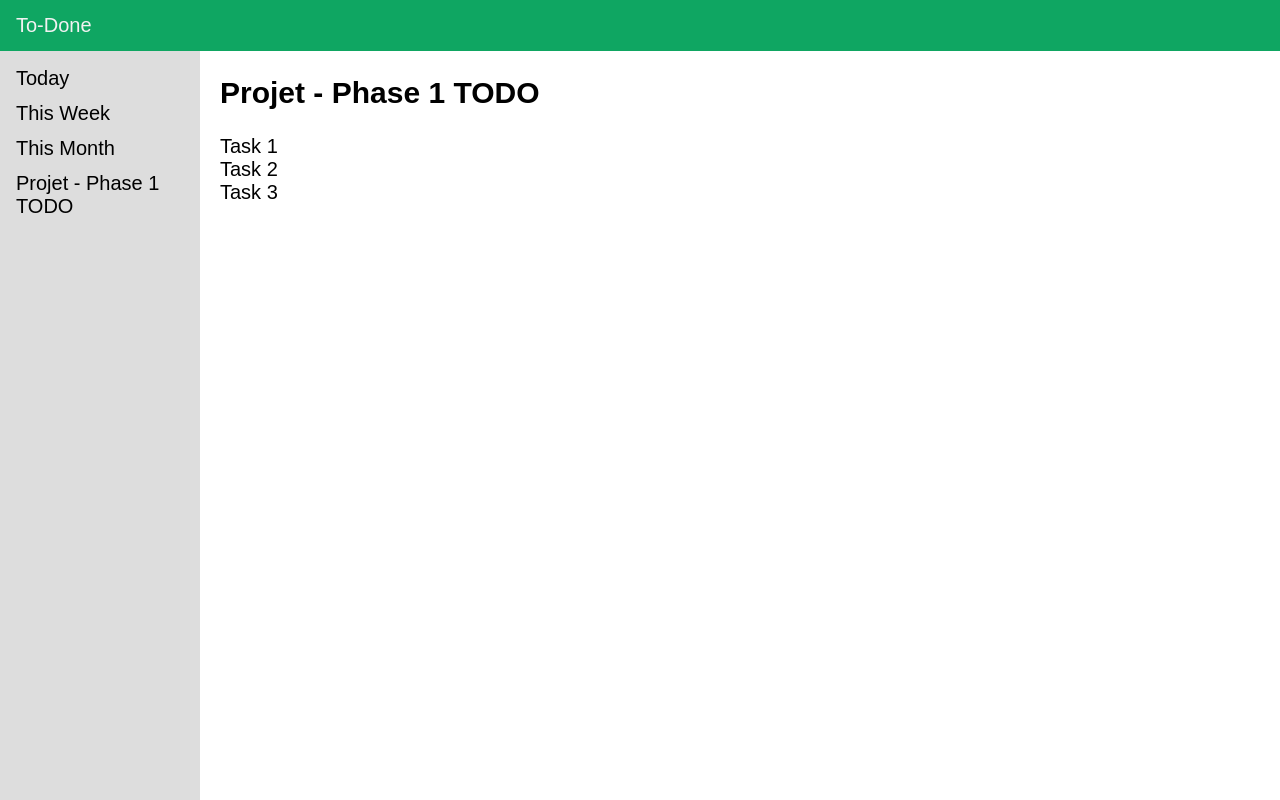
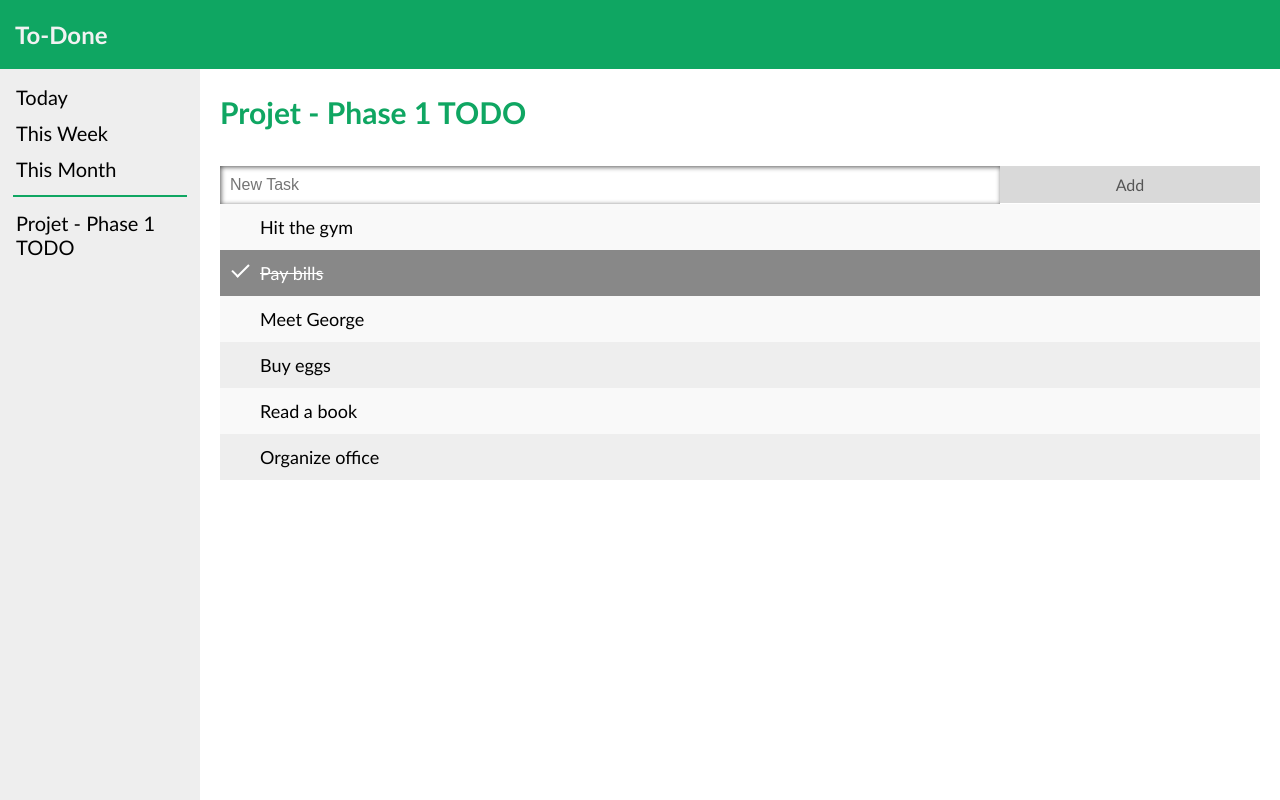
Before and after one commit to shahleon/smart-todo, a Django app: page / in a window 1280 px wide. Run offline with Django 3.2, Linux system fonts and the light colour scheme; data comes from the database, SQL or seed files in the repository.

Commit message:
Fixed a UI issue

```diff
--- a/todo/templates/todo/index.html
+++ b/todo/templates/todo/index.html
@@ -3,7 +3,7 @@
 <head>
     <style>
         body {
-            font-family: Arial;
+            font-family: Calibri, Helvetica, sans-serif;
             margin: 0;
         }
 
@@ -17,15 +17,20 @@
             background-color: #0fa662;
         }
 
-        .topbar a {
+        .topbar h2 {
             float: left;
             color: #f2f2f2;
             text-align: center;
-            padding: 14px 16px;
+            padding-left: 15px;
             text-decoration: none;
-            font-size: 20px;
         }
 
+        .sidenav hr {
+            height: 2px;
+            background-color: #0fa662;
+            border: none;
+            width: 87%;
+        }
 
         .sidenav {
             height: 100%;
@@ -33,7 +38,7 @@
             position: fixed;
             top: 10;
             left: 0;
-            background-color: #dddddd;
+            background-color: #eee;
             overflow-x: hidden;
             padding-top: 10px;
             margin: 0;
@@ -59,11 +64,126 @@
 
         .main a {
             text-decoration: none;
-            color: #000000;
+            color: #0fa662;
+            float: left;
+            padding-bottom: 15px;
         }
 
-        .main a:hover {
-            color: #0fa662;
+        /* Include the padding and border in an element's total width and height */
+        .main * {
+          box-sizing: border-box;
+        }
+
+        /* Remove margins and padding from the list */
+        .main ul {
+          margin: 0;
+          padding: 0;
+        }
+
+        /* Style the list items */
+        .main ul li {
+          cursor: pointer;
+          position: relative;
+          padding: 12px 8px 12px 40px;
+          list-style-type: none;
+          background: #eee;
+          font-size: 18px;
+          transition: 0.2s;
+
+          /* make the list items unselectable */
+          -webkit-user-select: none;
+          -moz-user-select: none;
+          -ms-user-select: none;
+          user-select: none;
+        }
+
+        /* Set all odd list items to a different color (zebra-stripes) */
+        .main ul li:nth-child(odd) {
+          background: #f9f9f9;
+        }
+
+        /* Darker background-color on hover */
+        .main ul li:hover {
+          background: #ddd;
+        }
+
+        /* When clicked on, add a background color and strike out text */
+        .main ul li.checked {
+          background: #888;
+          color: #fff;
+          text-decoration: line-through;
+        }
+
+        /* Add a "checked" mark when clicked on */
+        .main ul li.checked::before {
+          content: '';
+          position: absolute;
+          border-color: #fff;
+          border-style: solid;
+          border-width: 0 2px 2px 0;
+          top: 10px;
+          left: 16px;
+          transform: rotate(45deg);
+          height: 15px;
+          width: 7px;
+        }
+
+        /* Style the close button */
+        .main .close {
+          position: absolute;
+          right: 0;
+          top: 0;
+          padding: 12px 16px 12px 16px;
+        }
+
+        .main .close:hover {
+          background-color: #f44336;
+          color: white;
+        }
+
+        /* Style the header */
+        .main .header {
+          color: white;
+          display: block;
+        }
+
+        /* Clear floats after the header */
+        .main .header:after {
+          content: "";
+          display: table;
+          clear: both;
+        }
+
+        /* Style the input */
+        .main input {
+          border:none;
+          border-radius: 0;
+          width: 75%;
+          padding: 10px;
+          float: left;
+          font-size: 16px;
+          box-shadow: 1px 1px 5px #555 inset;
+          white-space: nowrap;
+          display: block;
+        }
+
+        /* Style the "Add" button */
+        .main .addBtn {
+          padding: 9px;
+          width: 25%;
+          background: #d9d9d9;
+          color: #555;
+          float: left;
+          text-align: center;
+          font-size: 16px;
+          cursor: pointer;
+          transition: 0.3s;
+          border-radius: 0;
+          display: inline-block
+        }
+
+        .main .addBtn:hover {
+          background-color: #bbb;
         }
     </style>
     <meta charset="UTF-8">
@@ -71,7 +191,7 @@
 </head>
 <body>
     <div class="topbar">
-        <a>To-Done</a>
+        <h2>To-Done</h2>
     </div>
 
     {% if latest_lists %}
@@ -79,6 +199,7 @@
             <li><a>Today</a></li>
             <li><a>This Week</a></li>
             <li><a>This Month</a></li>
+            <hr>
             {% for list in latest_lists %}
                 <li><a href="/{{ list.id }}/">{{ list.title_text }}</a></li>
             {% endfor %}
@@ -86,16 +207,27 @@
 
         <div class="main">
             {% for list in latest_lists %}
-                <h2><a href="/{{ list.id }}/">{{ list.title_text }}</a></h2>
+                <div id="myDIV" class="header">
+                    <h2><a href="/{{ list.id }}/">{{ list.title_text }}</a></h2>
+                    <br>
+                    <br>
+                    <br>
+                    <input type="text" id="myInput" placeholder="New Task">
+                    <span onclick="newElement()" class="addBtn">Add</span>
+                </div>
+
+                <ul id="myUL">
+                    <li>Hit the gym</li>
+                    <li class="checked">Pay bills</li>
+                    <li>Meet George</li>
+                    <li>Buy eggs</li>
+                    <li>Read a book</li>
+                    <li>Organize office</li>
+                </ul>
             {% endfor %}
-            <ul>
-                <li>Task 1</li>
-                <li>Task 2</li>
-                <li>Task 3</li>
-            </ul>
         </div>
 
-    {% else %}
+        {% else %}
         <p>+ Create List</p>
     {% endif %}
 </body>
```
Also changed, not shown: todo/templates/todo/login.html (+82 -4 lines).
